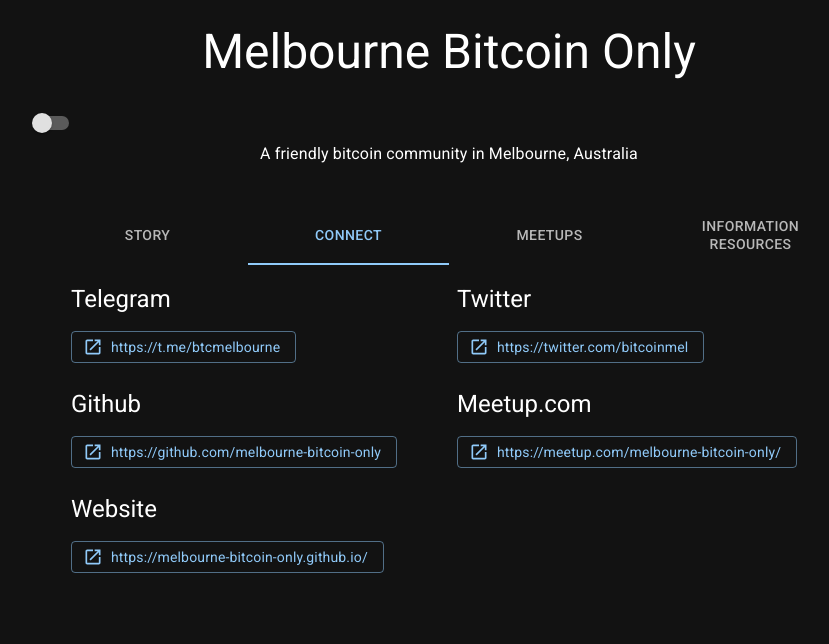
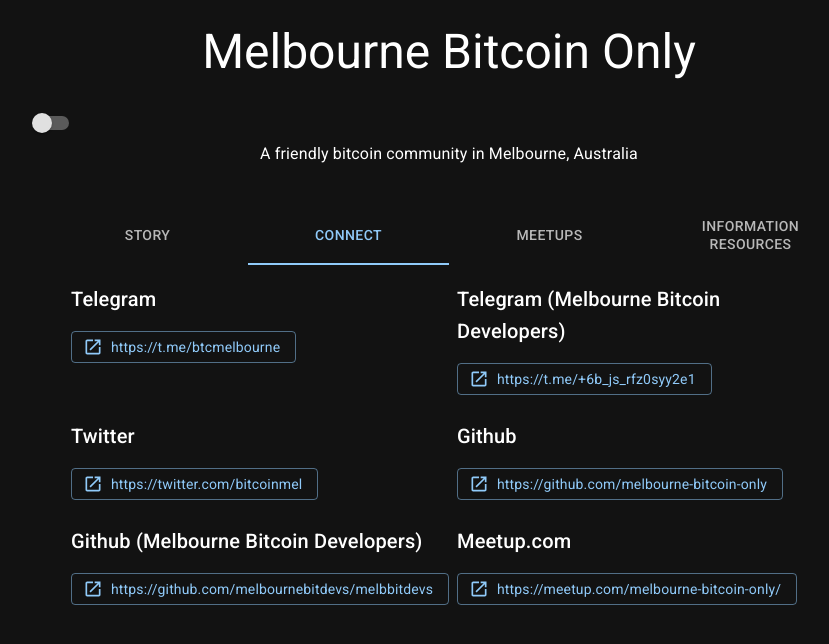
Before and after one commit to Melbourne-Bitcoin-Only/web-frontend, a React (Create React App) app: page / in a window 1280 px wide. Both pictures are taken after a click on the tab "CONNECT". Shown: the top 644 px of the page, without its empty margins (191-1020 px from the left). Built offline with nearby package versions, Linux system fonts and the light colour scheme.

Commit message:
Add MelbBitDevs Links

```diff
--- a/src/App.tsx
+++ b/src/App.tsx
@@ -127,7 +127,7 @@
                   <Grid container spacing={2}>
                     {INTERNET_SOCIALS.map(social => (
                         <Grid item xs={6} style={{paddingTop: 10, paddingBottom: 15}}>
-                        <Typography variant="h5" color="textPrimary" sx={{paddingBottom: 2}}>
+                        <Typography variant="h6" color="textPrimary" sx={{paddingBottom: 2}}>
                           {social.type}
                         </Typography>
                         <Button href={social.url} sx={{textTransform: 'lowercase'}}target="_blank" variant="outlined" startIcon={<OpenInNewIcon />}>
--- a/src/content.ts
+++ b/src/content.ts
@@ -31,6 +31,10 @@
         url: 'https://t.me/btcmelbourne'
     },
     {
+      type: 'Telegram (Melbourne Bitcoin Developers)',
+      url: 'https://t.me/+6B_js_rFZ0syY2E1'
+    },
+    {
         type: 'Twitter',
         url: 'https://twitter.com/BitcoinMEL'
     },
@@ -39,12 +43,12 @@
         url: 'https://github.com/Melbourne-Bitcoin-Only'
     },
     {
+      type: 'Github (Melbourne Bitcoin Developers)',
+      url: 'https://github.com/MelbourneBitDevs/MelbBitDevs'
+    },
+    {
         type: 'Meetup.com',
         url: 'https://meetup.com/Melbourne-Bitcoin-Only/'
-    },
-    {
-        type: 'Website',
-        url: 'https://melbourne-bitcoin-only.github.io/'
     }
 ]
 
```
